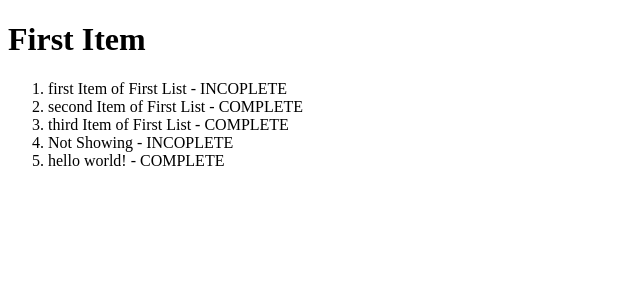
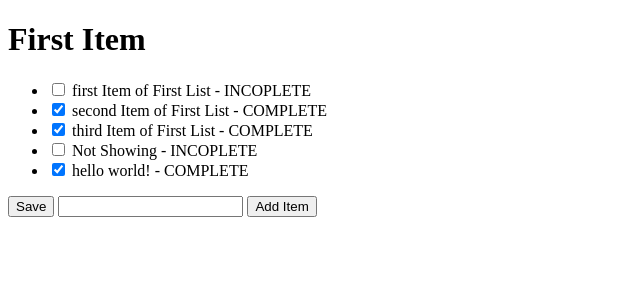
Before and after one commit to zzobaer09/django_Tim, a Django app: page /2/ in a window 1280 px wide. Shown: the top 300 px of the page, without its empty margins (0-640 px from the left). Run offline with Django 3.2, Linux system fonts and the light colour scheme; data comes from the database, SQL or seed files in the repository; both versions use the stored data as it was after the commit.

Commit message:
in list.html templet and views.py i have made some modifications to add item to the database and can chackmerk if it is complete or not

```diff
--- a/myFirstDjango/main/templates/main/list.html
+++ b/myFirstDjango/main/templates/main/list.html
@@ -4,15 +4,22 @@
 
 {% block content %}
 	<h1>{{ls.name}}</h1>
-	<ol>
-		{% for i in ls.item_set.all %}
-			{% if i.complete == True %}
-				<li> {{i.text}} - COMPLETE</li>
+	<form method="POST" action="#">
+		{% csrf_token %}
+		<ul>
+			{% for i in ls.item_set.all %}
+				{% if i.complete == True %}
+					<li> <input type="checkbox" value="checked" name="c{{i.id}}" checked> {{i.text}} - COMPLETE</li>
 
-				{% else %} <li> {{i.text}} - INCOPLETE </li>
+					{% else %}
+						<li> <input type="checkbox" value="checked" name="c{{i.id}}"> {{i.text}} - INCOPLETE </li>
 
-			{% endif%}
-		{% endfor%}
-	</ol>
+				{% endif%}
+			{% endfor%}
+		</ul>
+		<button type="submit" name="save" value="save">Save</button>
+		<input type="text" name="newItemField">
+		<button type="submit" name="newItem" value="newItem">Add Item</button>
+	</form>
 
 {% endblock%}
--- a/myFirstDjango/main/views.py
+++ b/myFirstDjango/main/views.py
@@ -9,6 +9,28 @@ from .forms import CreateNewList
 def index(response , id):
 	t = ToDoList
 	ls = t.objects.get(id=id)
+
+	if response.method == "POST":
+
+		if response.POST.get("save"):
+
+			for item in ls.item_set.all():
+				if response.POST.get("c"+str(item.id)) == "checked":
+					item.complete = True
+				else:
+					item.complete = False
+
+				item.save()
+		elif response.POST.get("newItem"):
+			txt = response.POST.get("newItemField")
+
+			if len(txt) > 2:
+				ls.item_set.create(text=txt , complete=False)
+
+
+
+
+
 	return HttpResponse(render(response , "main/list.html",{"ls":ls}))
 
 
```
Also changed, not shown: myFirstDjango/db.sqlite3.
